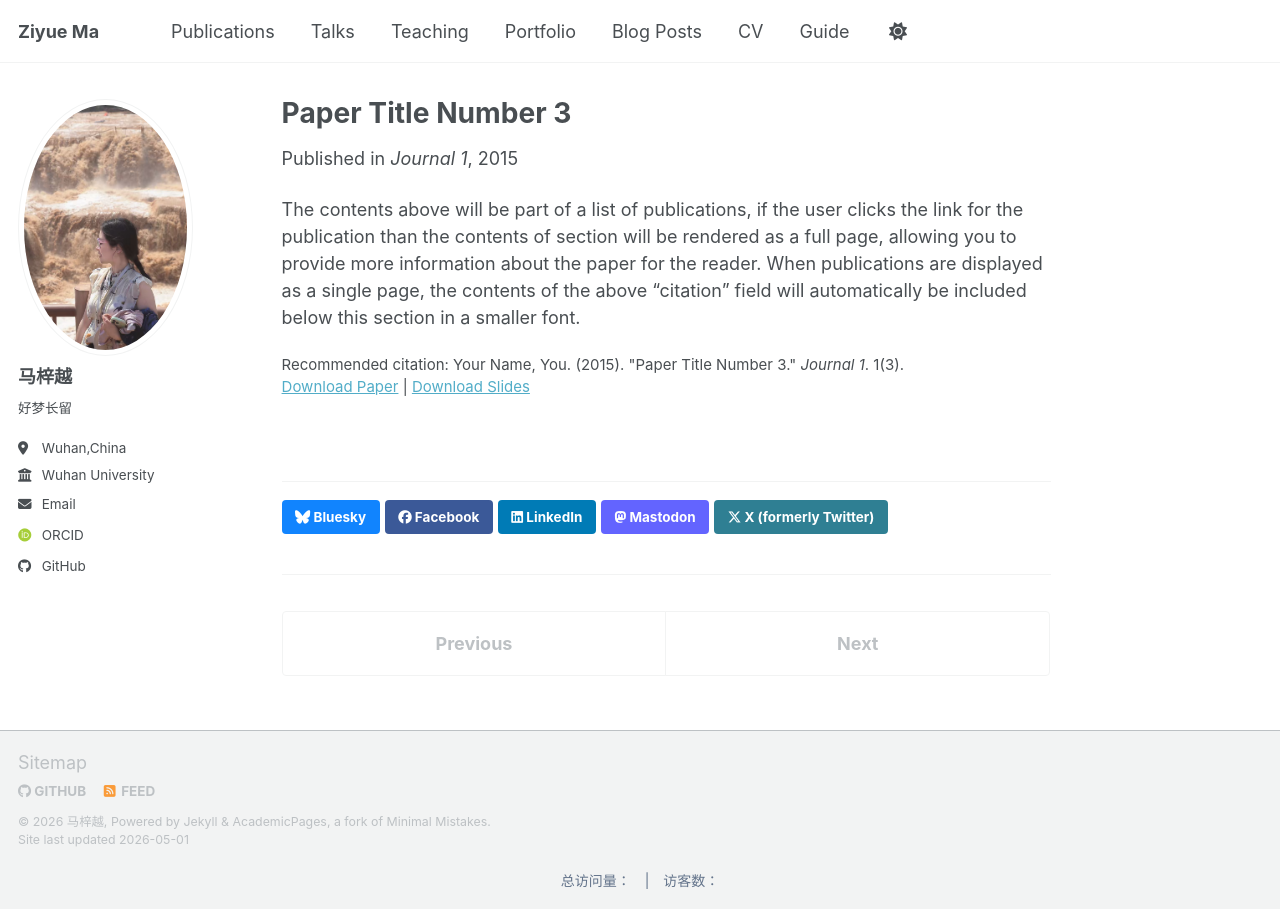
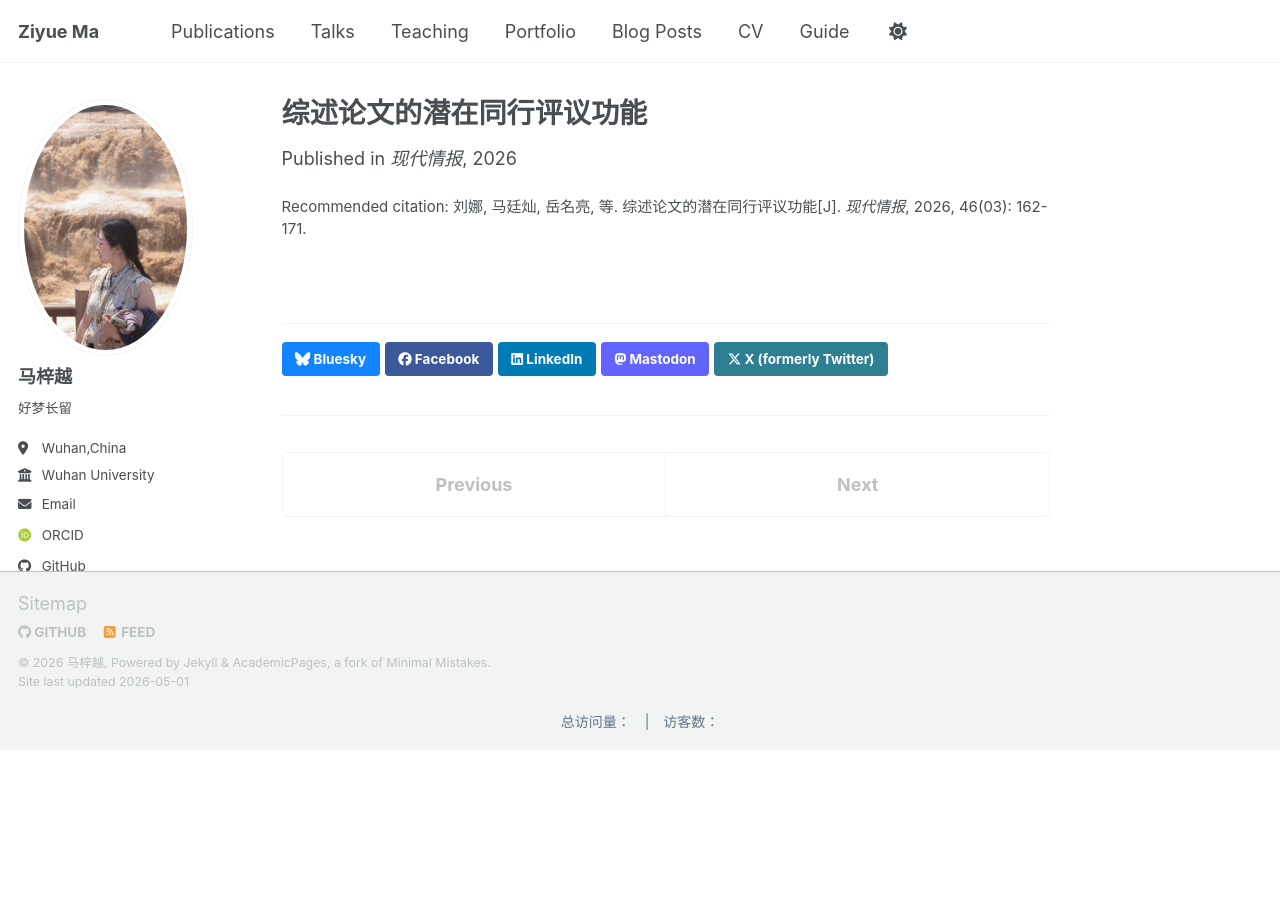
Before and after one commit to mzy167847983749328727/mzy167847983749328727.github.io, a Jekyll site: the page built from _publications/2015-10-01-paper-title-number-3.md, in a window 1280 px wide. Built offline with Jekyll 4.4.1, drawn with Linux system fonts in a browser that asks for light colours; some web fonts are replaced; a script bundle is joined from its source files by our own code; library files that are not in the unit come from our copies; comment, search, counter and statistics services are not loaded.

Commit message:
Update 2015-10-01-paper-title-number-3.md

```diff
--- a/_publications/2015-10-01-paper-title-number-3.md
+++ b/_publications/2015-10-01-paper-title-number-3.md
@@ -1,14 +1,14 @@
 ---
-title: "Paper Title Number 3"
+title: "综述论文的潜在同行评议功能"
 collection: publications
 category: manuscripts
-permalink: /publication/2015-10-01-paper-title-number-3
-excerpt: 'This paper is about the number 3. The number 4 is left for future work.'
-date: 2015-10-01
-venue: 'Journal 1'
-slidesurl: 'https://academicpages.github.io/files/slides3.pdf'
-paperurl: 'https://academicpages.github.io/files/paper3.pdf'
-citation: 'Your Name, You. (2015). &quot;Paper Title Number 3.&quot; <i>Journal 1</i>. 1(3).'
+permalink: /publication/2026-review-articles-peer-review-function
+excerpt: "本文探讨综述论文在学术交流中的潜在同行评议功能。"
+date: 2026-03-01
+venue: "现代情报"
+slidesurl:
+paperurl:
+bibtexurl:
+authors: "刘娜, 马廷灿, 岳名亮, 马梓越"
+citation: '刘娜, 马廷灿, 岳名亮, 等. 综述论文的潜在同行评议功能[J]. <i>现代情报</i>, 2026, 46(03): 162-171.'
 ---
-
-The contents above will be part of a list of publications, if the user clicks the link for the publication than the contents of section will be rendered as a full page, allowing you to provide more information about the paper for the reader. When publications are displayed as a single page, the contents of the above "citation" field will automatically be included below this section in a smaller font.
```
